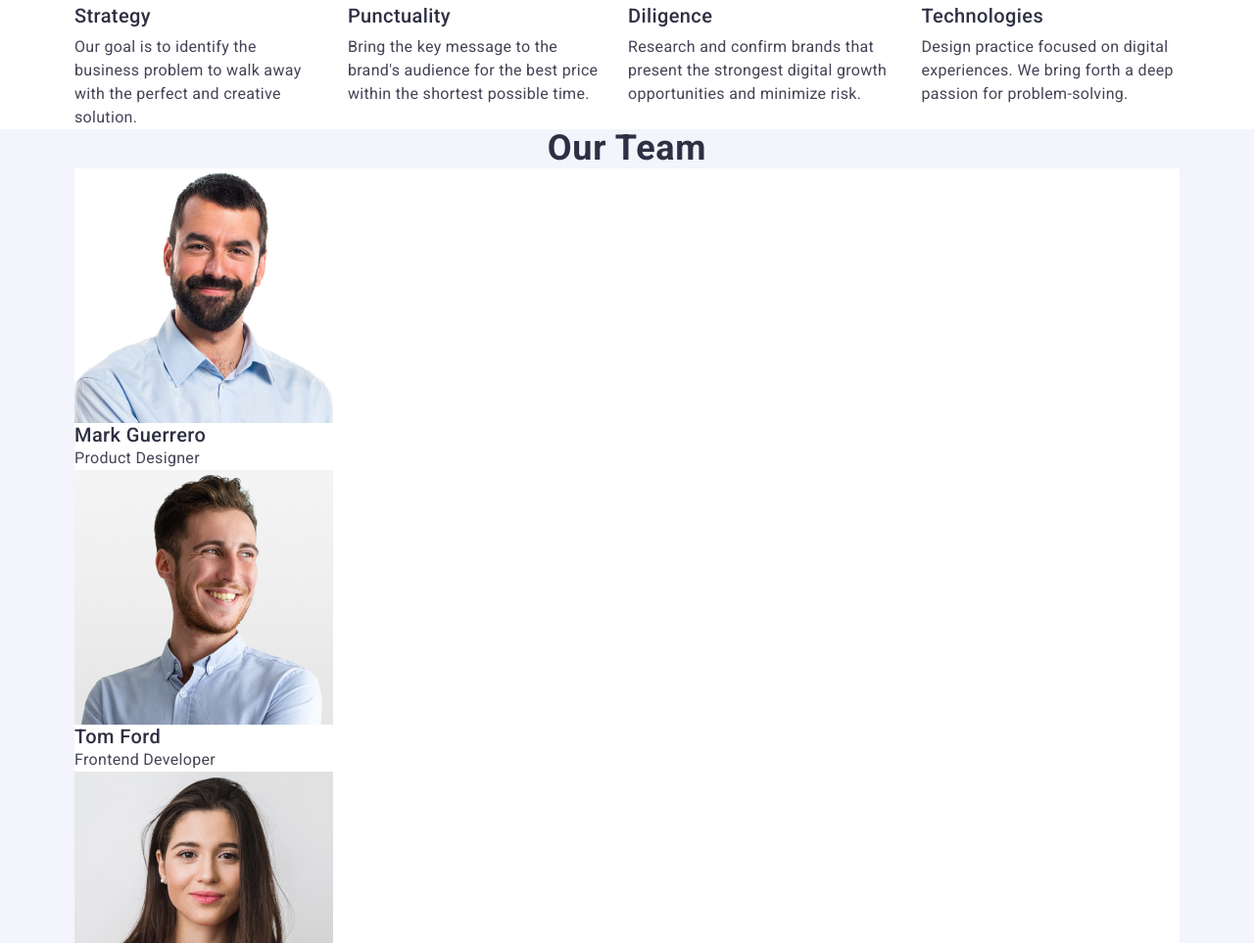
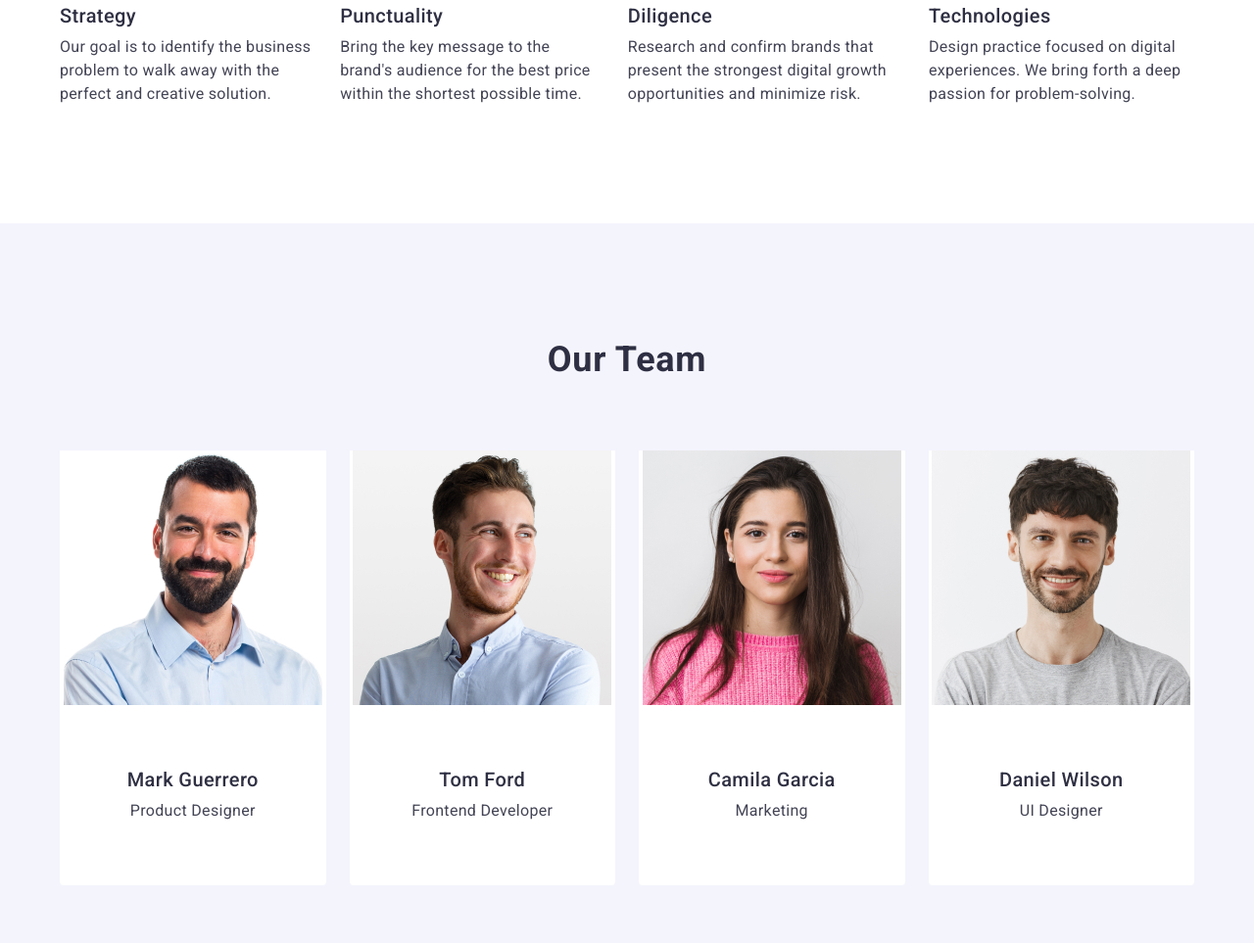
Before and after one commit to AnnaHodunko/goit-markup-hw-03, a plain HTML site: page index.html in a window 1280 px wide. Shown: the part 789-1752 px from the top of the page at 98% size. Drawn offline with nearby package versions, Linux system fonts and the light colour scheme.

Commit message:
homework 3.3

```diff
--- a/css/styles.css
+++ b/css/styles.css
@@ -36,7 +36,7 @@ img {
 }
 .header {
     border-bottom: 1px solid #e7e9fc;
-    padding: 24px 0;
+
 }
 
 .header-nav {
@@ -49,6 +49,7 @@ img {
 .header-container {
     display: flex;
     align-items: center;
+    padding: 24px 0;
 
 }
 
@@ -117,6 +118,7 @@ img {
 
 .section-main {
     background-color: #2E2F42;
+    padding: 188px 0;
 }
 
 .title {
@@ -130,7 +132,7 @@ img {
     margin: 0 auto 48px auto;
     max-width: 496px;
     display: block;
-padding: 188px 0;
+
 }
 /* ============ */
 
@@ -147,7 +149,6 @@ padding: 188px 0;
     align-items: flex-start;
     gap: 10px;
     border-radius: 4px;
-
     display: block;
     margin: 0 auto;
     min-width: 169px;
@@ -161,9 +162,17 @@ padding: 188px 0;
 /* ================= */
 
 /* =========Section one======= */
-.section-nav {}
+.section-nav {
+
+}
+
+.benefits-container{
+    padding: 120px 0;
+
+}
 
 .section-subject {
+    /* Benefits */
     position: absolute;
     width: 1px;
     height: 1px;
@@ -179,7 +188,6 @@ padding: 188px 0;
 .section-main-list {
     display: flex;
     gap: 24px;
-    margin-top: 120px;
 }
 
 .section-main-item {
@@ -192,6 +200,7 @@ padding: 188px 0;
     line-height: 1.20;
     letter-spacing: 0.02em;
     margin-bottom: 8px;
+    width: calc((100% - 72px) / 4);
 }
 
 .section-main-text {
@@ -210,7 +219,9 @@ padding: 188px 0;
 .section-our-team {
     background: #F4F4FD;
 }
-
+.our-team-container {
+    padding: 120px 0;
+}
 .section-our-team-heading {
     color: #2E2F42;
     text-align: center;
@@ -219,24 +230,40 @@ padding: 188px 0;
     line-height: 1.11;
     letter-spacing: 0.02em;
     text-transform: capitalize;
+    margin-bottom: 72px;
 }
 
-.section-team-list {}
+.section-team-list {
+    display: flex;
+    gap: 24px;
+}
 
 .section-team-item {
     background: #FFF;
+    width: calc((100% - 72px) / 4);
+    display: inline-flex;
+    padding-bottom: 32px;
+    flex-direction: column;
+    justify-content: center;
+    align-items: center;
+    gap: 32px;
+    border-radius: 0px 0px 4px 4px;
 }
 
 .img-gallery {
     background: #FFF;
 }
-
+.name-content-section {
+    padding: 32px 0;
+}
 .name {
     color: #2E2F42;
     font-size: 20px;
     font-weight: 500;
     line-height: 1.20;
     letter-spacing: 0.02em;
+    text-align: center;
+    margin-bottom: 8px;
 }
 
 .name-content {
@@ -245,6 +272,7 @@ padding: 188px 0;
     font-weight: 400;
     line-height: 1.50;
     letter-spacing: 0.02em;
+    text-align: center;
 }
 /* =============== */
 
--- a/index.html
+++ b/index.html
@@ -41,7 +41,7 @@
         </section>
         <!--Section one-->
         <section class="section-nav">
-            <div class="container">
+            <div class="container benefits-container">
                 <h2 class="section-subject">Benefits</h2>
                 <ul class="section-main-list">
                     <li class="section-main-item">
@@ -73,7 +73,7 @@
         </section>
         <!--Section two-->
         <section class="section-our-team">
-            <div class="container">
+            <div class="container our-team-container">
                 <h2 class="section-our-team-heading">Our Team</h2>
                 <ul class="section-team-list">
                     <li class="section-team-item">
@@ -82,32 +82,40 @@
                             width="264"
                             height="260"
                             class="img-gallery" />
+                            <div class="name-content-section">
                                 <h3 class="name">Mark Guerrero</h3>
                                 <p class="name-content">Product Designer</p>
+                            </div>
                     </li>
                     <li class="section-team-item">
                         <img src="./images/img-tom.jpg" alt="Tom Ford Frontend Developer"
                         width="264"
                         height="260"
                         class="img-gallery"/>
+                        <div class="name-content-section">
                             <h3 class="name">Tom Ford</h3>
                             <p class="name-content">Frontend Developer</p>
+                        </div>
                     </li>
                     <li class="section-team-item">
                         <img src="./images/img-camilla.jpg" alt="Camila Garcia Marketing"
                         width="264"
                         height="260"
                         class="img-gallery" />
+                        <div class="name-content-section">
                             <h3 class="name">Camila Garcia</h3>
                             <p class="name-content">Marketing</p>
+                        </div>
                     </li>
                     <li class="section-team-item">
                         <img src="./images/img-daniel.jpg" alt="Daniel Wilson UI Designer"
                         width="264"
                         height="260"
                         class="img-gallery" />
+                        <div class="name-content-section">
                             <h3 class="name">Daniel Wilson</h3>
                             <p class="name-content">UI Designer</p>
+                        </div>
                     </li>
                 </ul>
             </div>
```
Lines whose indentation alone changed are shown as unchanged.
